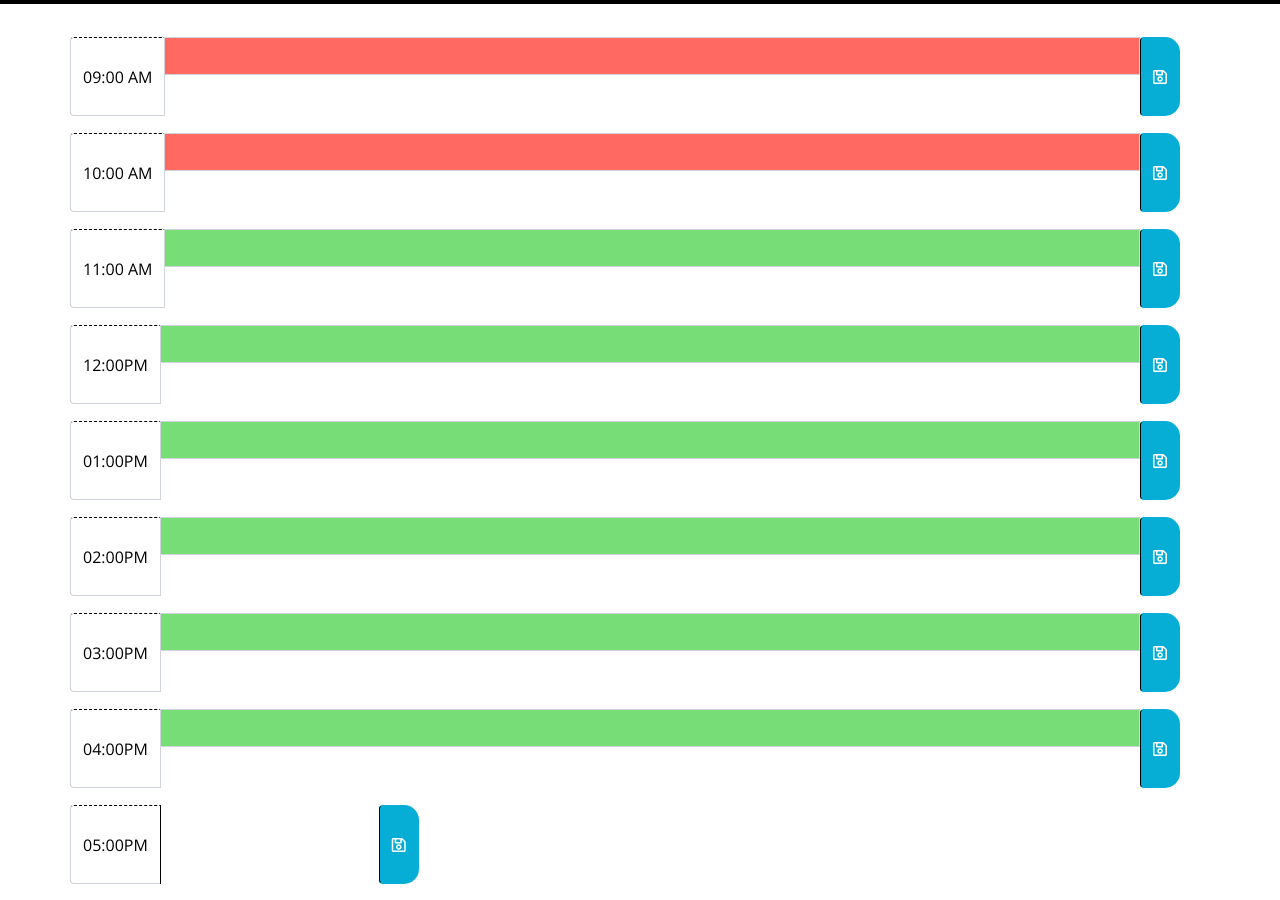
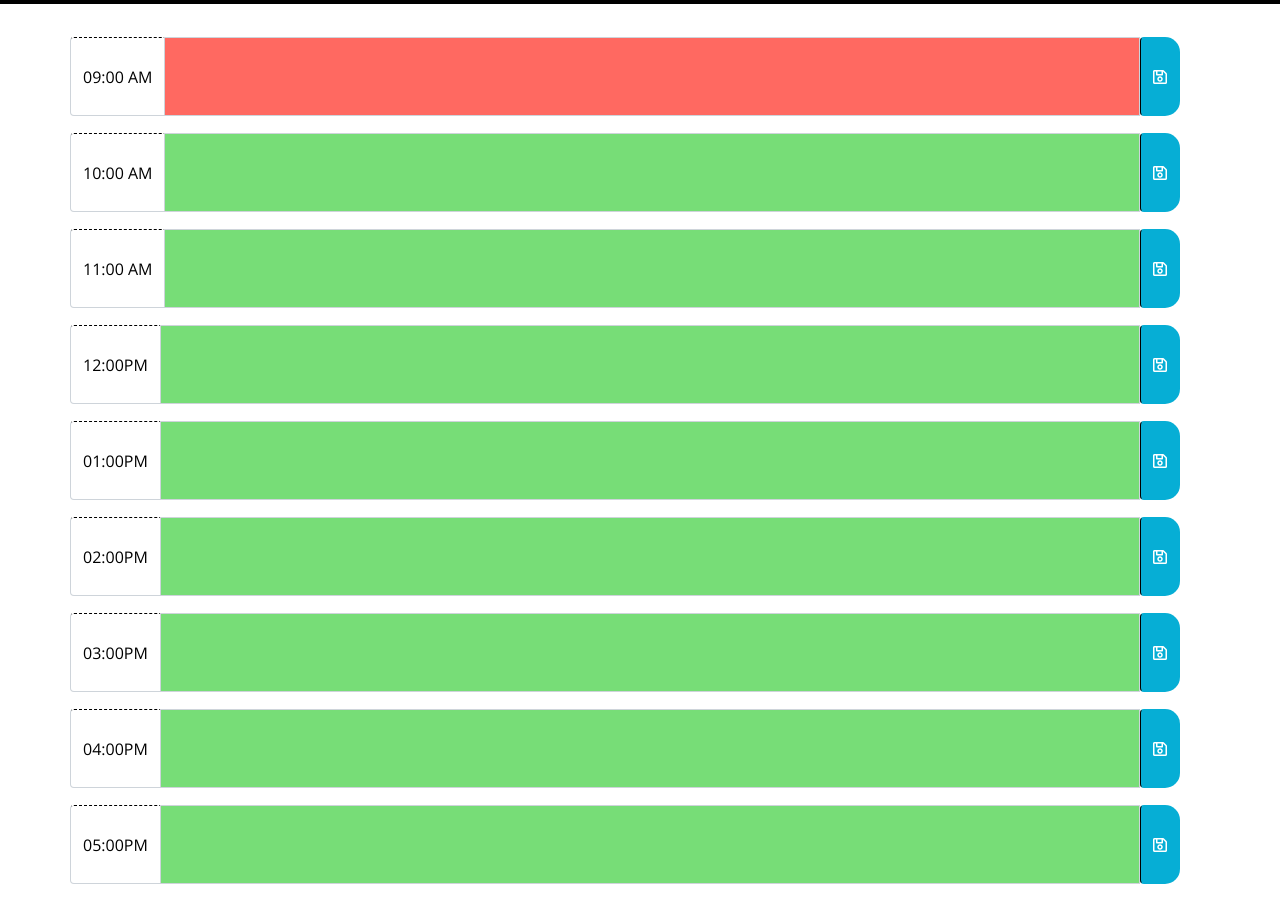
Before and after one commit to kapodaca0403/workday_scheduler, a plain HTML site: page index.html in a window 1280 px wide. Shown: the part 300-1200 px from the top of the page. Drawn offline with nearby package versions, Linux system fonts and the light colour scheme.

Commit message:
updating timeblocks

```diff
--- a/index.html
+++ b/index.html
@@ -29,8 +29,7 @@
       <div class="input-group-prepend">
         <span class="input-group-text hour" id="inputGroup-sizing-default">09:00 AM</span>
       </div>
-      <input type="text" class="form-control block" aria-label="Default" aria-describedby="inputGroup-sizing-default"
-        id="hourblock-9">
+      <textarea type="text" class=" form-control block description" id="hourblock-9"></textarea>
       <button class="btn saveBtn"><i class="far fa-save"></i></button>
     </div>
   </div>
@@ -42,8 +41,7 @@
       <div class="input-group-prepend">
         <span class="input-group-text hour" id="inputGroup-sizing-default">10:00 AM</span>
       </div>
-      <input type="text" class="form-control block" aria-label="Default" aria-describedby="inputGroup-sizing-default"
-        id="hourblock-9">
+      <textarea type="text" class=" form-control block description" id="hourblock-10"></textarea>
       <button class="btn saveBtn"><i class="far fa-save"></i></button>
     </div>
   </div>
@@ -56,8 +54,7 @@
       <div class="input-group-prepend">
         <span class="input-group-text hour" id="inputGroup-sizing-default">11:00 AM</span>
       </div>
-      <input type="text" class="form-control block" aria-label="Default" aria-describedby="inputGroup-sizing-default"
-        id="hourblock-11">
+      <textarea type="text" class=" form-control block description" id="hourblock-11"></textarea>
       <button class="btn saveBtn"><i class="far fa-save"></i></button>
     </div>
   </div>
@@ -69,8 +66,7 @@
       <div class="input-group-prepend">
         <span class="input-group-text hour" id="inputGroup-sizing-default">12:00PM</span>
       </div>
-      <input type="text" class="form-control block" aria-label="Default" aria-describedby="inputGroup-sizing-default"
-        id="hourblock-12">
+      <textarea type="text" class=" form-control block description" id="hourblock-12"></textarea>
       <button class="btn saveBtn"><i class="far fa-save"></i></button>
     </div>
   </div>
@@ -82,8 +78,7 @@
       <div class="input-group-prepend">
         <span class="input-group-text hour" id="inputGroup-sizing-default">01:00PM</span>
       </div>
-      <input type="text" class="form-control block" aria-label="Default" aria-describedby="inputGroup-sizing-default"
-        id="hourblock-13">
+      <textarea type="text" class=" form-control block description" id="hourblock-13"></textarea>
       <button class="btn saveBtn"><i class="far fa-save"></i></button>
     </div>
   </div>
@@ -95,8 +90,7 @@
       <div class="input-group-prepend">
         <span class="input-group-text hour" id="inputGroup-sizing-default">02:00PM</span>
       </div>
-      <input type="text" class="form-control block" aria-label="Default" aria-describedby="inputGroup-sizing-default"
-        id="hourblock-14">
+      <textarea type="text" class=" form-control block description" id="hourblock-14"></textarea>
       <button class="btn saveBtn"><i class="far fa-save"></i></button>
     </div>
   </div>
@@ -108,8 +102,7 @@
       <div class="input-group-prepend">
         <span class="input-group-text hour" id="inputGroup-sizing-default">03:00PM</span>
       </div>
-      <input type="text" class="form-control block" aria-label="Default" aria-describedby="inputGroup-sizing-default"
-        id="hourblock-15">
+      <textarea type="text" class=" form-control block description" id="hourblock-15"></textarea>
       <button class="btn saveBtn"><i class="far fa-save"></i></button>
     </div>
   </div>
@@ -121,8 +114,7 @@
       <div class="input-group-prepend">
         <span class="input-group-text hour" id="inputGroup-sizing-default">04:00PM</span>
       </div>
-      <input type="text" class="form-control block description" aria-label="Default"
-        aria-describedby="inputGroup-sizing-default" id="hourblock-16">
+      <textarea type="text" class=" form-control block description" id="hourblock-16"></textarea>
       <button class="btn saveBtn"><i class="far fa-save"></i></button>
     </div>
   </div>
@@ -134,10 +126,7 @@
       <div class="input-group-prepend">
         <span class="input-group-text hour" id="inputGroup-sizing-default">05:00PM</span>
       </div>
-      <textarea>
-  </textarea>
-
-
+      <textarea type="text" class=" form-control block description" id="hourblock-17"></textarea>
       <button class="btn saveBtn"><i class="far fa-save"></i></button>
     </div>
   </div>
```
